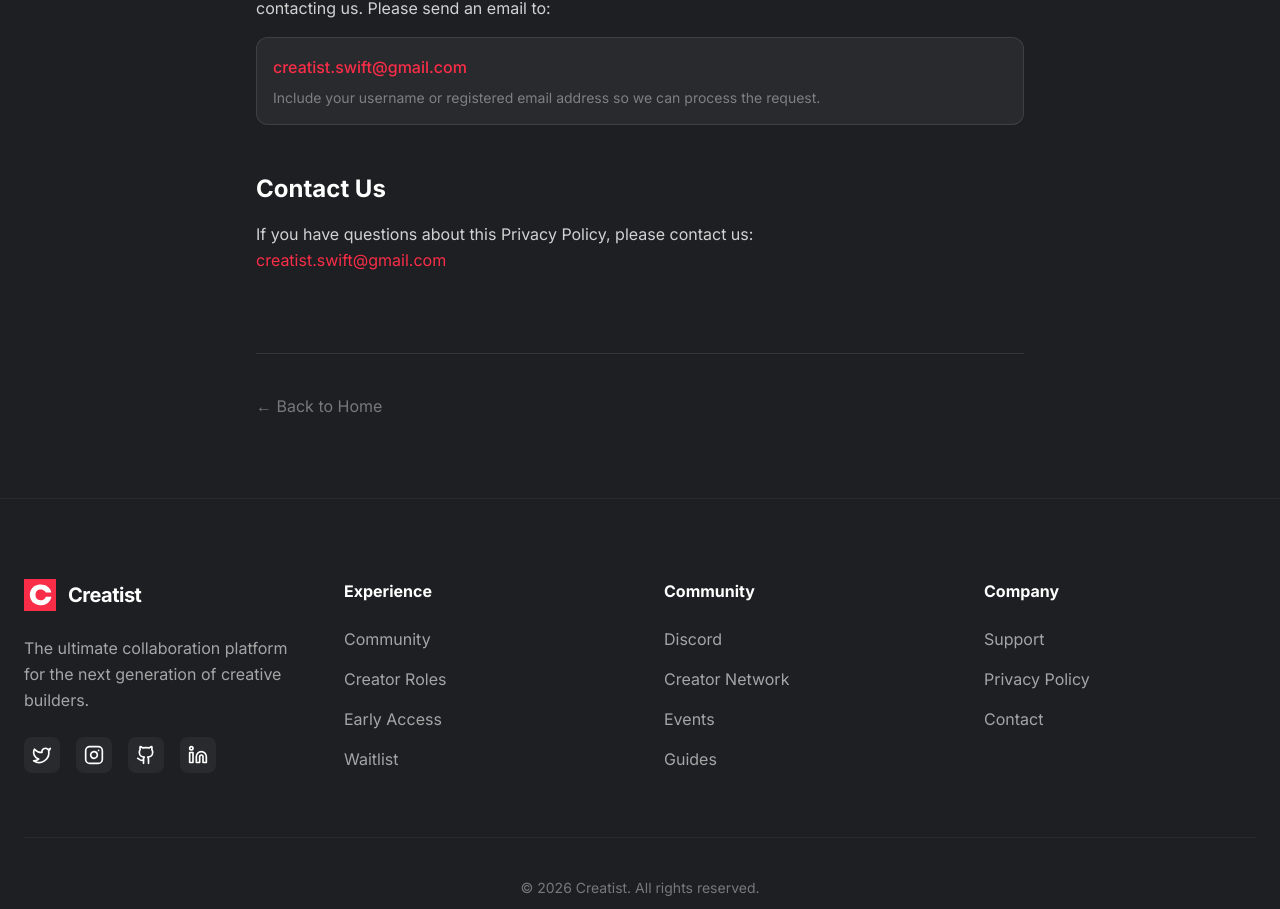
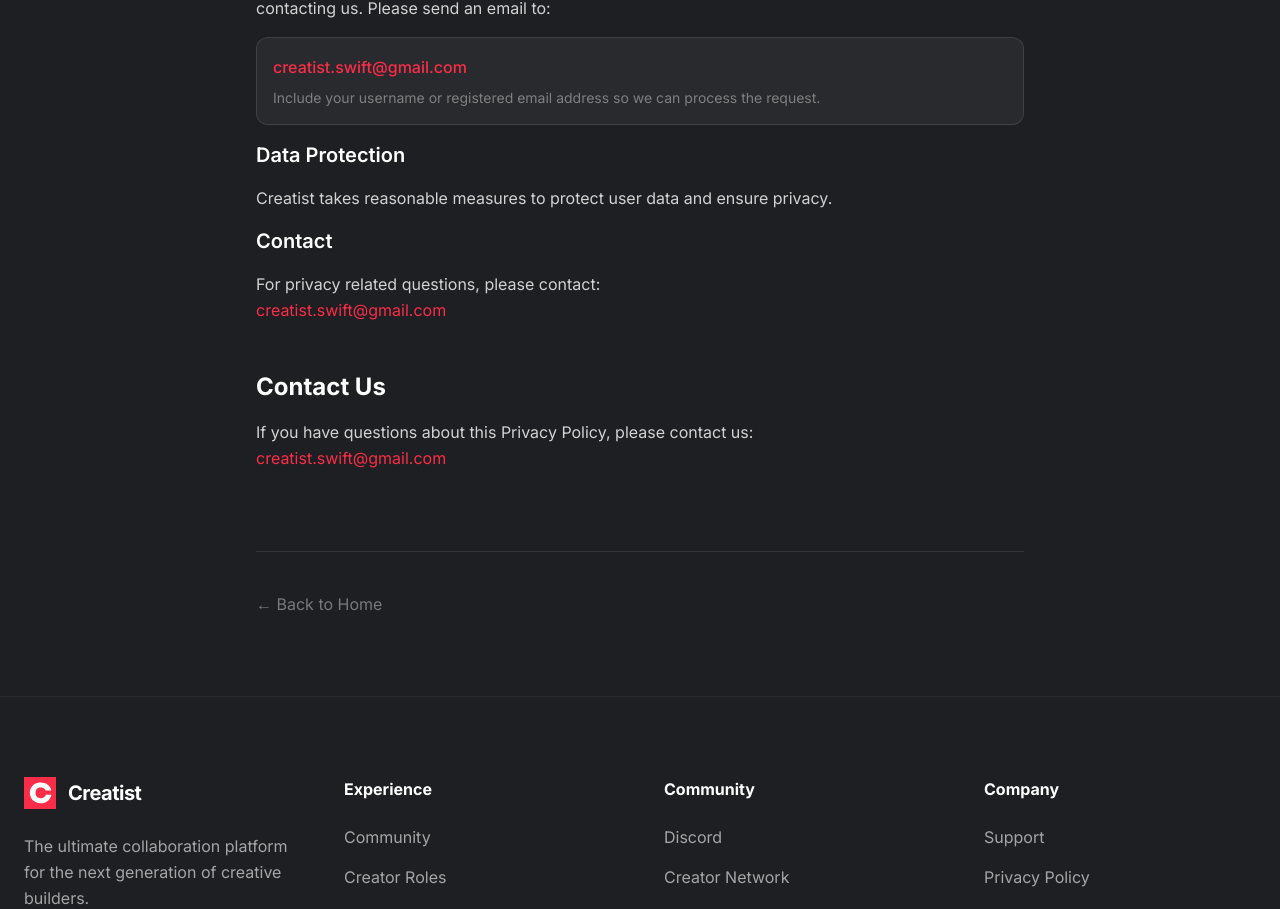
Before and after one commit to anishumar/creatist-web, a Next.js app: page /privacy in a window 1280 px wide. Shown: the part 1691-2600 px from the top of the page. Built offline with nearby package versions, Linux system fonts and the light colour scheme.

Commit message:
Enhance Privacy Choices with specific Data Protection and Contact details

```diff
--- a/src/app/privacy/page.tsx
+++ b/src/app/privacy/page.tsx
@@ -78,6 +78,13 @@ export default function PrivacyPage() {
                 <a href="mailto:creatist.swift@gmail.com" className="text-brand-accent hover:underline font-medium">creatist.swift@gmail.com</a>
                 <p className="text-sm text-white/40 mt-2">Include your username or registered email address so we can process the request.</p>
               </div>
+
+              <h3 className="text-xl font-semibold text-white mt-6 mb-2">Data Protection</h3>
+              <p>Creatist takes reasonable measures to protect user data and ensure privacy.</p>
+
+              <h3 className="text-xl font-semibold text-white mt-6 mb-2">Contact</h3>
+              <p>For privacy related questions, please contact:</p>
+              <a href="mailto:creatist.swift@gmail.com" className="text-brand-accent hover:underline">creatist.swift@gmail.com</a>
             </div>
 
             <div className="space-y-4">
```
